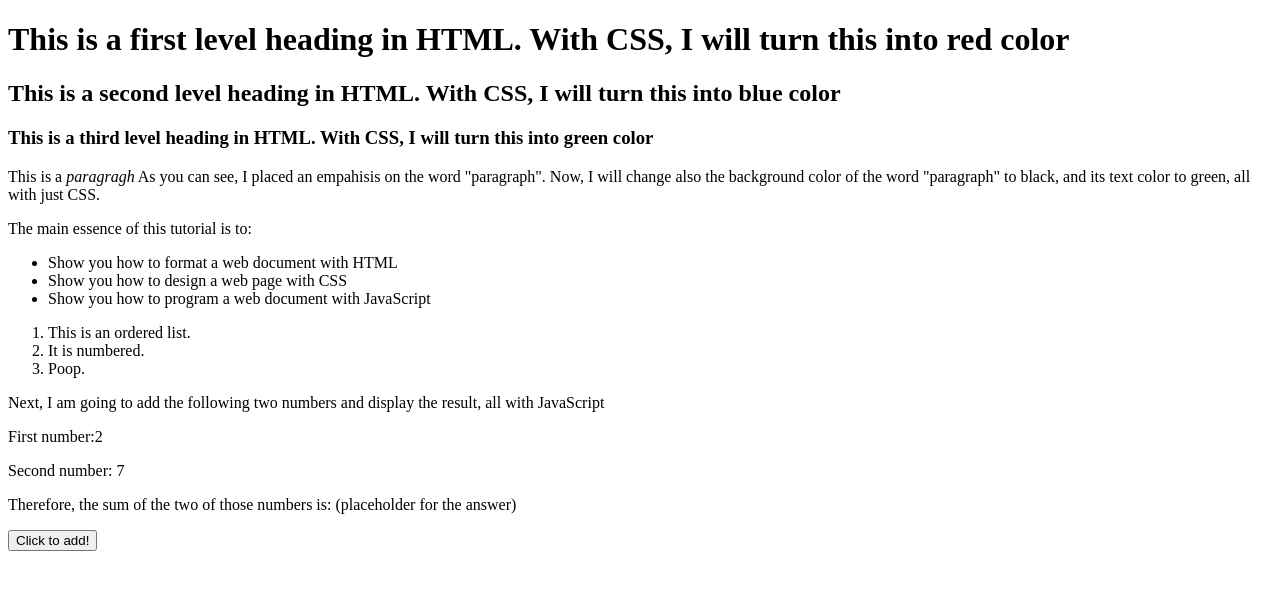
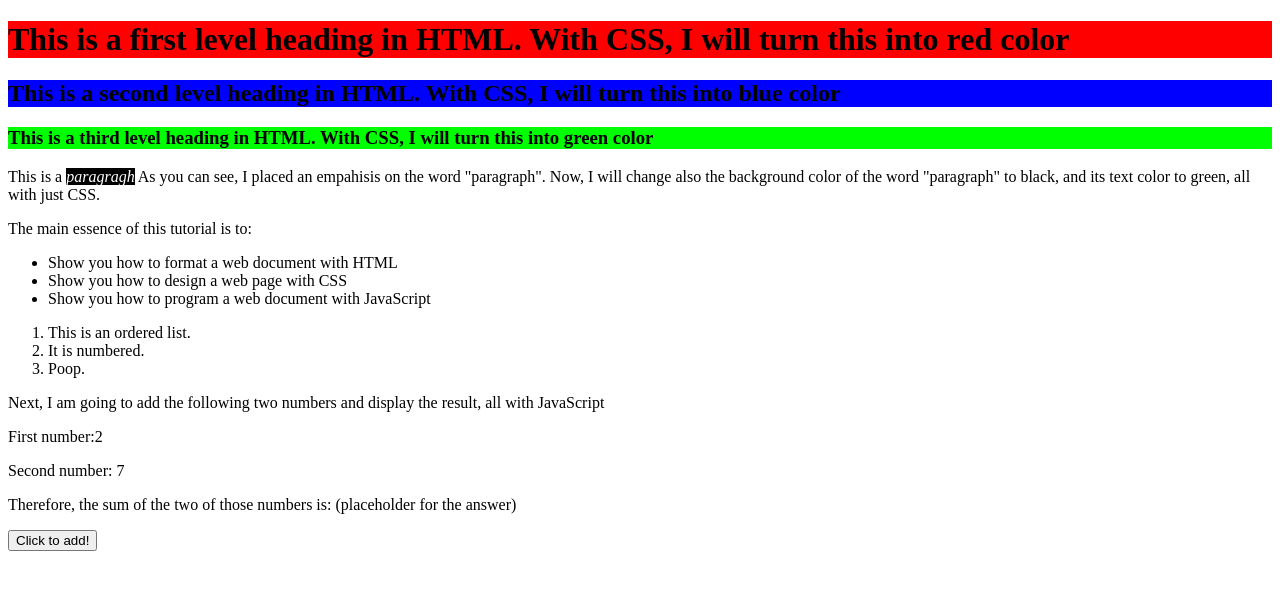
Before and after one commit to Queisme/HTMLCSSforBeginners, a plain HTML site: page HTMLCSSJavaScript - freeCodeCamp/index.html in a window 1280 px wide. Drawn offline with Linux system fonts and the light colour scheme.

Commit message:
Added CSS

```diff
--- a/HTMLCSSJavaScript - freeCodeCamp/index.html
+++ b/HTMLCSSJavaScript - freeCodeCamp/index.html
@@ -4,7 +4,7 @@
   <meta charset="UTF-8">
   <meta name="viewport" content="width=device-width, initial-scale=1.0">
   <meta http-equiv="X-UA-Compatible" content="ie=edge">
-  <link rel="stylesheet" href="./styles.css">
+  <link rel="stylesheet" href="style.css">
   <title>freeCodeCamp - HTML, CSS, & JavaScript</title>
 </head>
 <body>
--- /dev/null
+++ b/HTMLCSSJavaScript - freeCodeCamp/style.css
@@ -0,0 +1,16 @@
+h1 {
+    background-color: #FF0000;
+}
+
+h2 {
+    background-color: #0000FF;
+}
+
+h3 {
+    background-color: #00FF00;
+}
+
+em {
+    background-color: #000000;
+    color: #FFF
+}
```
